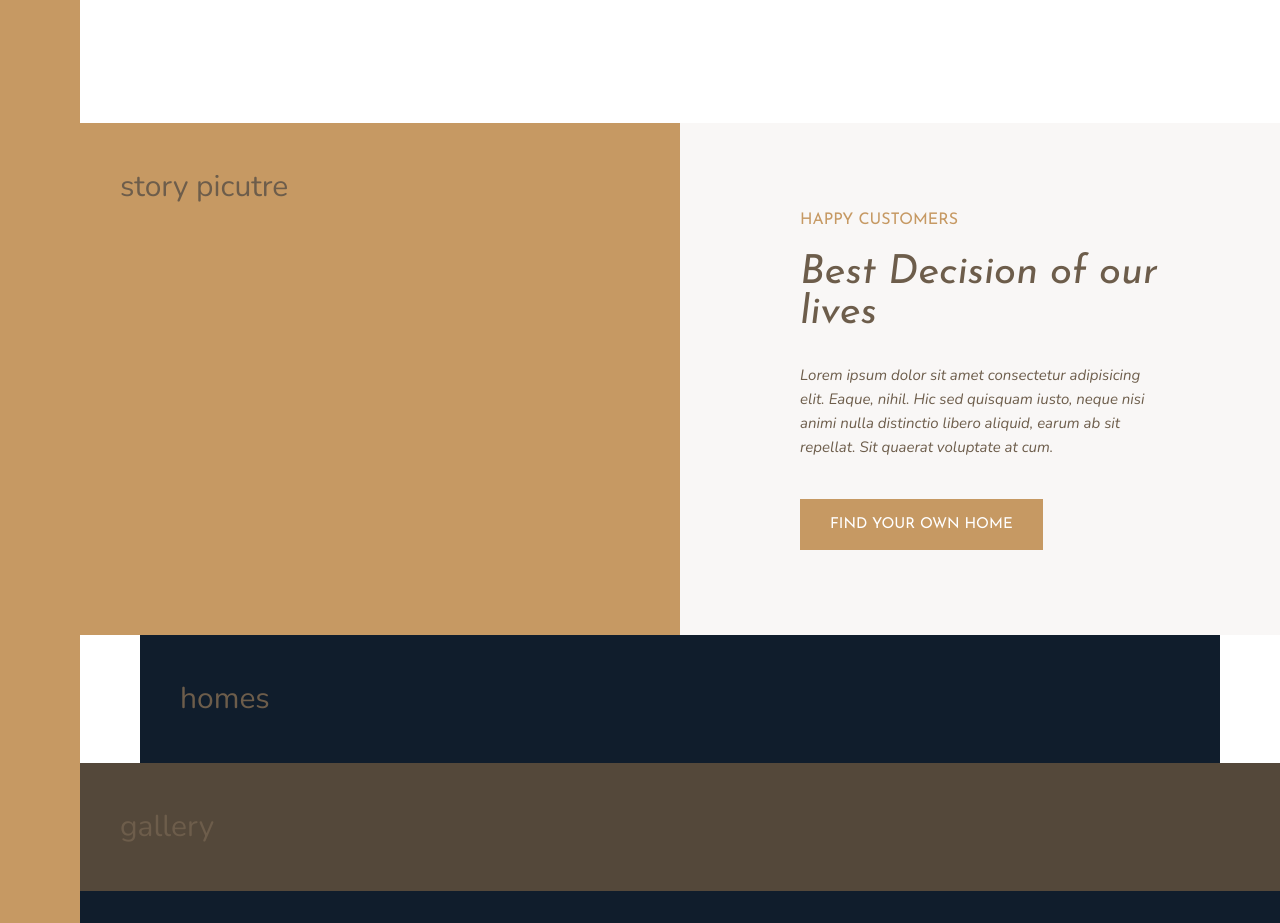
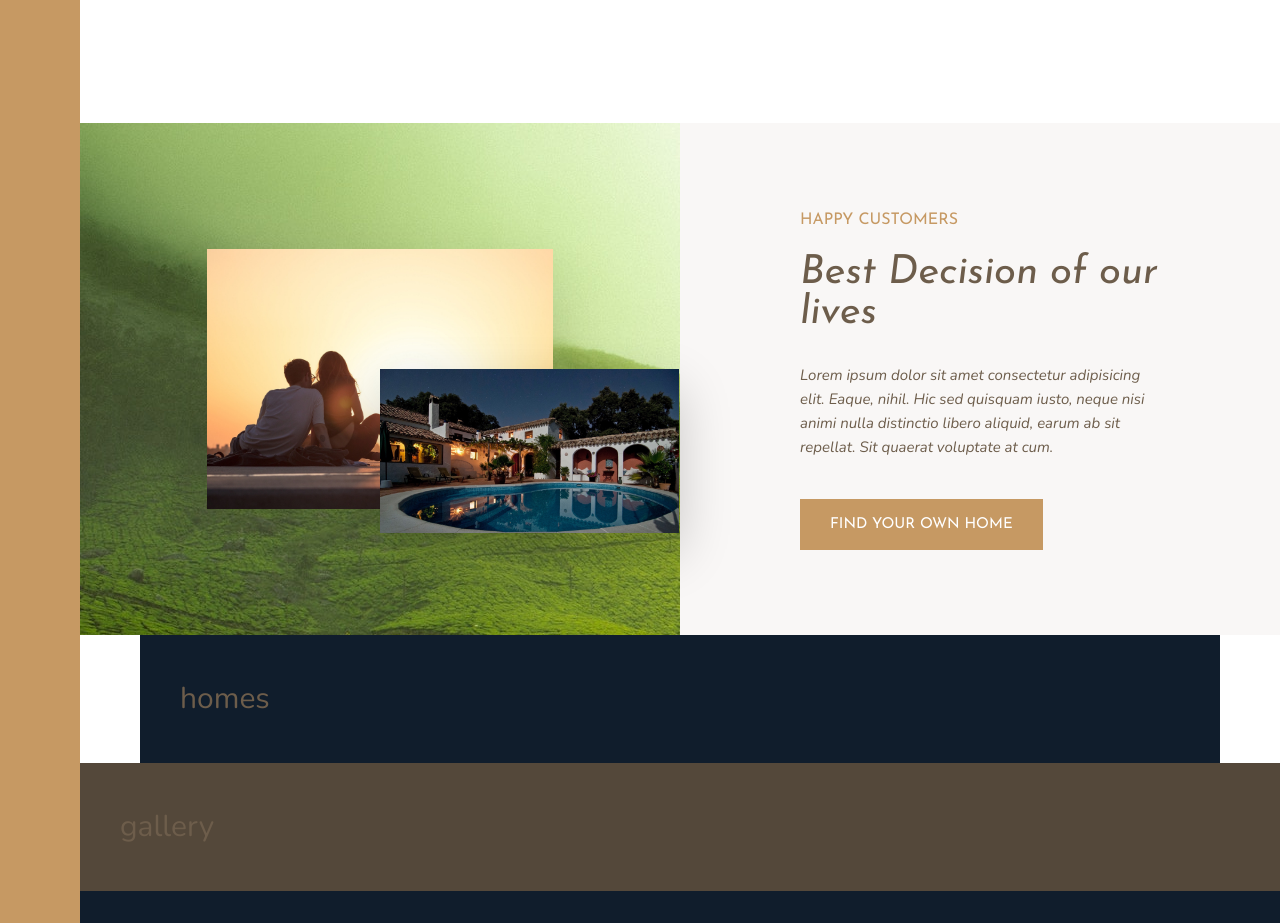
Before and after one commit to Eddie-Z/gridwebsite, a website: page starter/index.html in a window 1280 px wide. Shown: the part 1180-2103 px from the top of the page. Drawn offline with nearby package versions, Linux system fonts and the light colour scheme.

Commit message:
grids overlap

```diff
--- a/starter/index.html
+++ b/starter/index.html
@@ -40,7 +40,8 @@
         </section>
 
         <div class="story__pictures">
-            story picutre
+            <img src="img/story-1.jpeg" alt="aasd" class="story__img--1">
+            <img src="img/story-2.jpeg" alt="aasd" class="story__img--2">
         </div>
 
         <div class="story__content">
--- a/starter/sass/_story.scss
+++ b/starter/sass/_story.scss
@@ -2,6 +2,26 @@
     &__pictures{
         background-color:$color-primary;
         grid-column:full-start/col-end 4;
+        background-image: url(../img/back.jpg);
+
+        display: grid;
+        grid-template-rows: repeat(6, 1fr);
+        grid-template-columns: repeat(6, 1fr);
+        align-items: center;
+
+    }
+    &__img--1{
+        width:100%;
+        grid-row: 2/6;
+        grid-column:2/6;
+        box-shadow: 0 2rem 5rem rgba(#000,.1);
+    }
+    &__img--2{
+        width:115%;
+        grid-row: 4/6;
+        grid-column:4/7;
+        z-index:20;
+        box-shadow: 0 2rem 5rem rgba(#000,.2);
     }
     &__content{
         background-color: $color-grey-light-1;
```
Also changed, not shown: starter/css/style.css, starter/readme.md.
